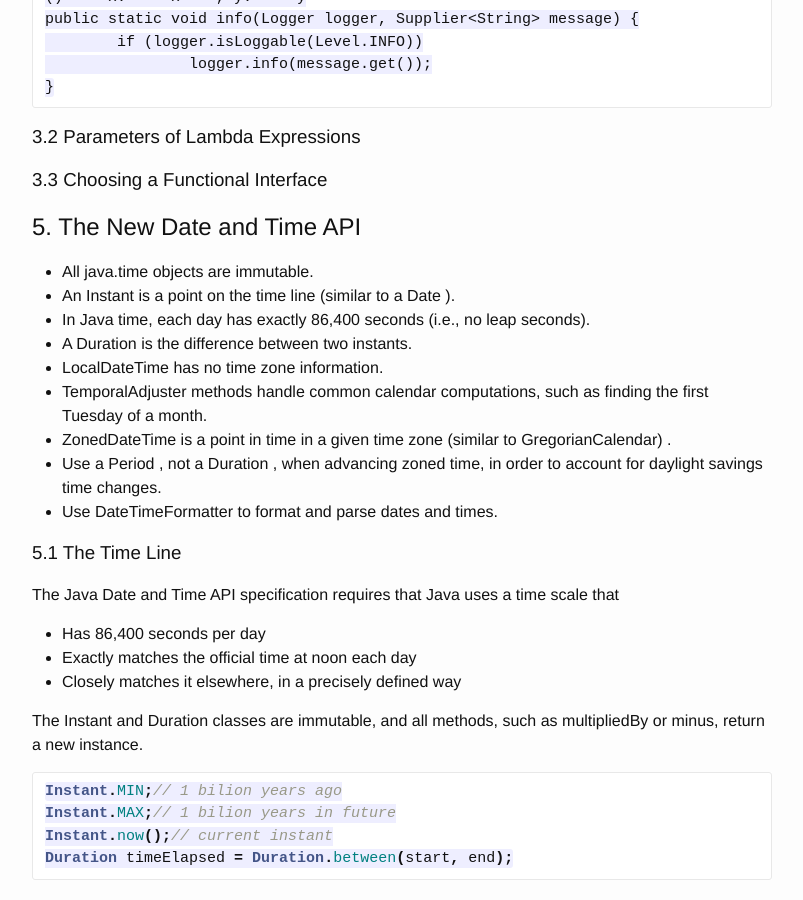
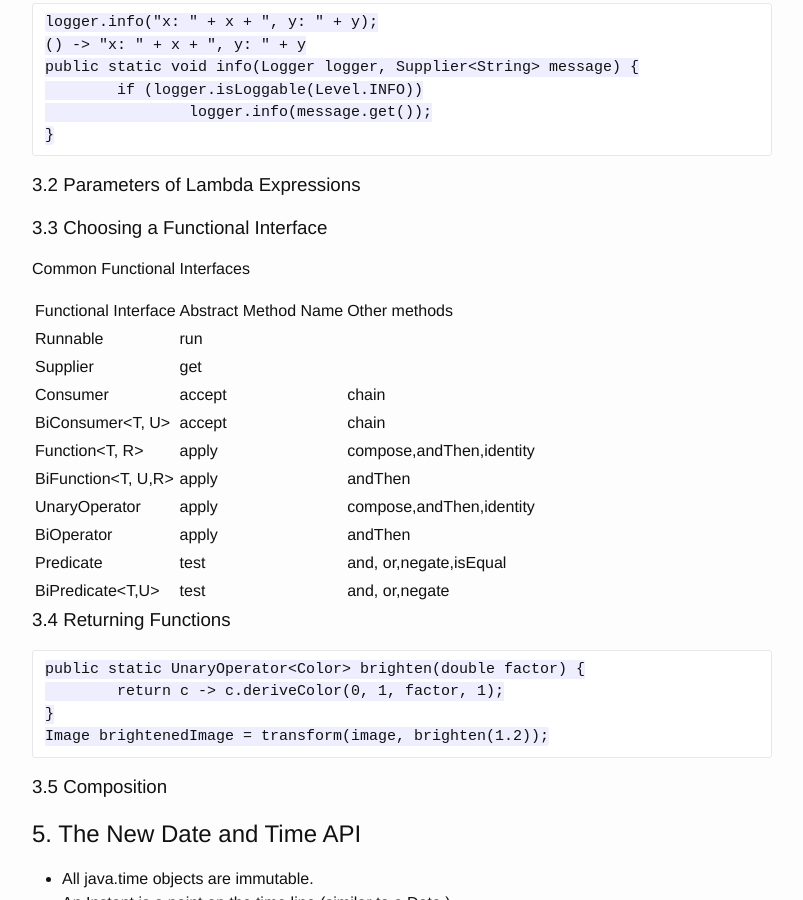
Before and after one commit to predoiua/predoiua.github.io, a Jekyll site: the page built from tutorials/java/java_8_really_impatient/index.md, in a window 1280 px wide and 900 px high, scrolled down 8563 px. Shown: the whole window, without its empty margins (238-1041 px from the left). Built offline with Jekyll 4.4.1, drawn with Linux system fonts in a browser that asks for light colours; some of the changed text lies outside the part shown.

Commit message:
java for impatient

```diff
--- a/tutorials/java/java_8_really_impatient/index.md
+++ b/tutorials/java/java_8_really_impatient/index.md
@@ -355,6 +355,31 @@ public static void info(Logger logger, Supplier<String> message) {
 
 ### 3.3 Choosing a Functional Interface
 
+Common Functional Interfaces
+
+|Functional Interface|Abstract Method Name|Other methods|
+|Runnable | run ||
+|Supplier<T>|get||
+|Consumer<T>|accept|chain|
+|BiConsumer<T, U>|accept|chain|
+|Function<T, R>|apply|compose,andThen,identity|
+|BiFunction<T, U,R>|apply|andThen|
+|UnaryOperator<T>|apply|compose,andThen,identity|
+|BiOperator<T>|apply|andThen|
+|Predicate<T>|test|and, or,negate,isEqual|
+|BiPredicate<T,U>|test|and, or,negate|
+
+### 3.4 Returning Functions
+
+~~~
+public static UnaryOperator<Color> brighten(double factor) {
+	return c -> c.deriveColor(0, 1, factor, 1);
+}
+Image brightenedImage = transform(image, brighten(1.2));
+~~~
+
+### 3.5 Composition
+
 ## 5. The New Date and Time API
 
 - All java.time objects are immutable.
```
